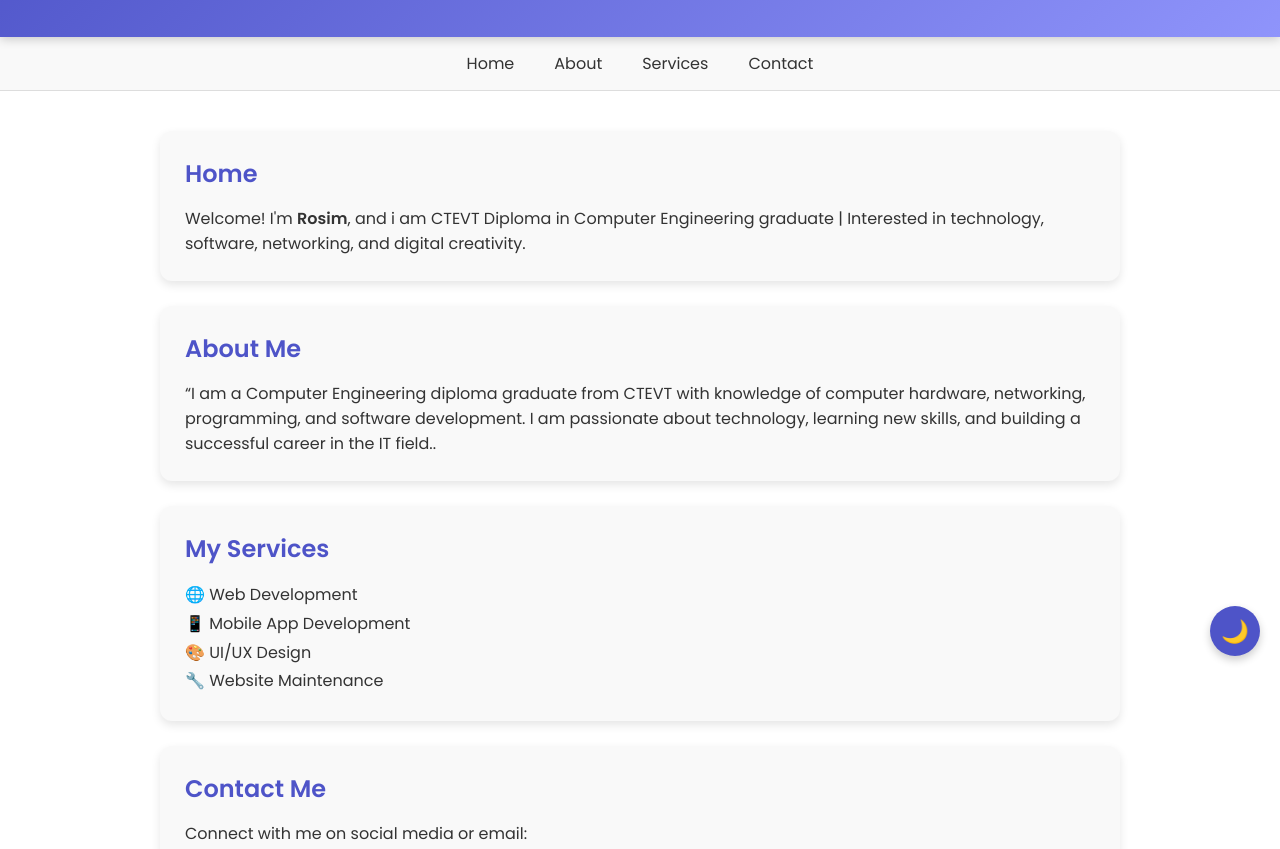
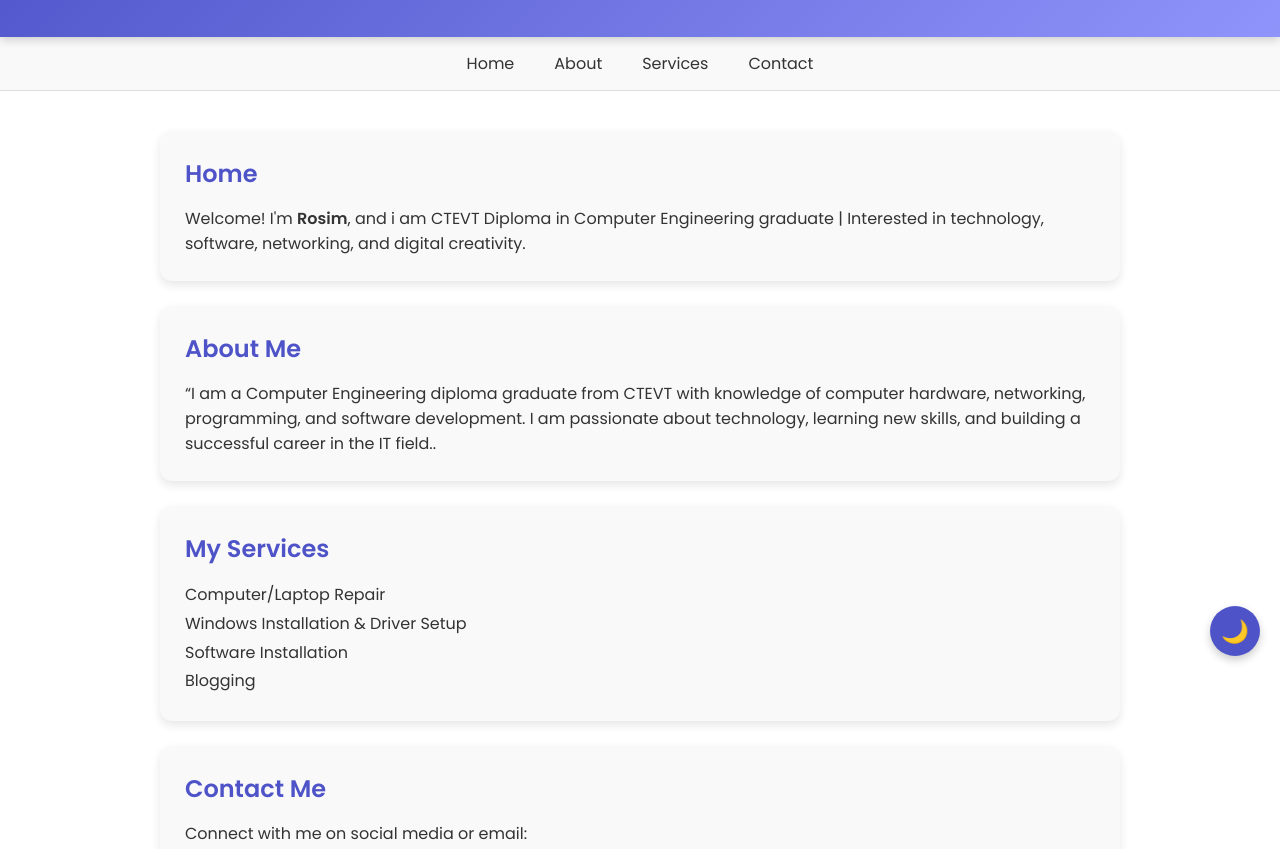
Before and after one commit to shivpujanyadav/shivpujan-yadav, a plain HTML site: page index.html in a window 1280 px wide. Shown: the part 124-973 px from the top of the page. Drawn offline with Linux system fonts and the light colour scheme.

Commit message:
Update index.html

```diff
--- a/index.html
+++ b/index.html
@@ -242,10 +242,10 @@
     <section id="services">
       <h2>My Services</h2>
       <ul>
-        <li>🌐 Web Development</li>
-        <li>📱 Mobile App Development</li>
-        <li>🎨 UI/UX Design</li>
-        <li>🔧 Website Maintenance</li>
+        <li>Computer/Laptop Repair</li>
+        <li>Windows Installation & Driver Setup</li>
+        <li>Software Installation</li>
+        <li>Blogging</li>
       </ul>
     </section>
 
```
